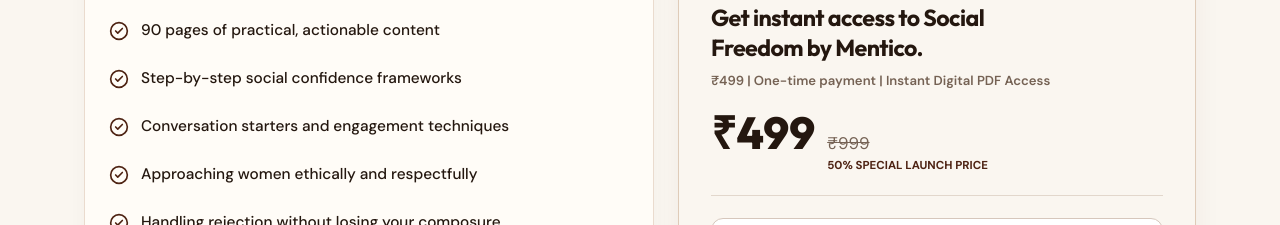
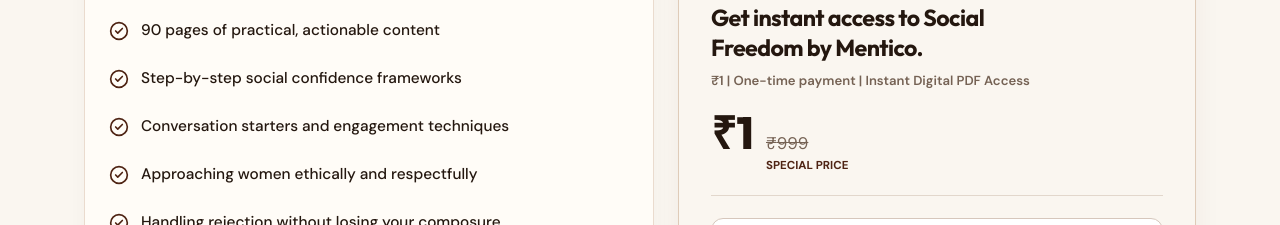
Before and after one commit to piyushduebycse/menticoooooo, a React (Vite) app: page /purchase in a window 1280 px wide. Shown: the part 415-640 px from the top of the page. Built offline with nearby package versions, Linux system fonts and the light colour scheme; no server answers.

Commit message:
Set shared production course price to one rupee

```diff
--- /dev/null
+++ b/shared/product.js
@@ -0,0 +1,5 @@
+// One authoritative price for browser displays and Razorpay order creation.
+// Stored in source so stale hosting/build environment variables cannot disagree.
+export const PRODUCT_PRICE_INR = 1;
+export const PRODUCT_AMOUNT_IN_PAISE = PRODUCT_PRICE_INR * 100;
+export const PRODUCT_CURRENCY = 'INR';
--- a/src/components/PdfHighlightsModal.jsx
+++ b/src/components/PdfHighlightsModal.jsx
@@ -1,7 +1,8 @@
+import { PRODUCT_PRICE_INR } from '../../shared/product.js';
 import React from 'react';
 import { X, Lock, CheckCircle2, BookOpen, ArrowRight, Sparkles, Shield, Eye } from 'lucide-react';
 
-export default function PdfHighlightsModal({ isOpen, onClose, onUnlock, currentPrice = 1, originalPrice = 999 }) {
+export default function PdfHighlightsModal({ isOpen, onClose, onUnlock, currentPrice = PRODUCT_PRICE_INR, originalPrice = 999 }) {
   if (!isOpen) return null;
 
   return (
@@ -181,7 +182,7 @@ export default function PdfHighlightsModal({ isOpen, onClose, onUnlock, currentP
                 ₹{originalPrice.toLocaleString('en-IN')}
               </span>
               <span className="badge-red" style={{ fontSize: '0.65rem', padding: '0.15rem 0.45rem' }}>
-                50% OFF
+                SPECIAL PRICE
               </span>
             </div>
             <div style={{ fontSize: '0.72rem', color: 'var(--text-muted)' }}>
--- a/src/pages/Home.jsx
+++ b/src/pages/Home.jsx
@@ -1,3 +1,4 @@
+import { PRODUCT_PRICE_INR } from '../../shared/product.js';
 import React, { useState, useEffect, useRef } from 'react';
 import { useNavigate } from 'react-router-dom';
 import {
@@ -34,8 +35,7 @@ export default function Home() {
   const hasPurchased = Boolean(user?.hasPurchased || user?.hasPurchasedPdf || storedPass?.hasPurchased);
 
   const originalPrice = 999;
-  const envPrice = Number(import.meta.env.VITE_PRODUCT_PRICE_INR);
-  const currentPrice = (Number.isFinite(envPrice) && envPrice > 1) ? envPrice : 499;
+  const currentPrice = PRODUCT_PRICE_INR;
 
   const [showStickyBar, setShowStickyBar] = useState(false);
   const [activeFaq, setActiveFaq] = useState(null);
@@ -903,7 +903,7 @@ export default function Home() {
                     <span className="mentico-sticky-title">Social Freedom</span>
                     <span className="mentico-sticky-price">₹{currentPrice.toLocaleString('en-IN')}</span>
                     <span className="mentico-sticky-original-price">₹{originalPrice.toLocaleString('en-IN')}</span>
-                    <span className="mentico-sticky-badge">50% OFF</span>
+                    <span className="mentico-sticky-badge">SPECIAL PRICE</span>
                   </div>
                   <div className="mentico-sticky-sublabel">
                     Instant PDF Access • 30-Day Challenge Included
--- a/src/pages/Product.jsx
+++ b/src/pages/Product.jsx
@@ -1,3 +1,4 @@
+import { PRODUCT_PRICE_INR } from '../../shared/product.js';
 import React, { useState, useEffect } from 'react';
 import { useNavigate, useSearchParams, Link } from 'react-router-dom';
 import {
@@ -81,9 +82,7 @@ export default function Product() {
   }, [user]);
 
   const originalPrice = 999; // in INR
-  const envPrice = Number(import.meta.env.VITE_PRODUCT_PRICE_INR);
-  const basePrice = (Number.isFinite(envPrice) && envPrice > 1) ? envPrice : 499;
-  const currentPrice = basePrice;
+  const currentPrice = PRODUCT_PRICE_INR;
 
   const handlePurchase = async () => {
     setCouponError('');
@@ -593,7 +592,7 @@ export default function Product() {
                       marginBottom: '1.25rem',
                     }}
                   >
-                    ₹499 | One-time payment | Instant Digital PDF Access
+                    ₹{currentPrice} | One-time payment | Instant Digital PDF Access
                   </div>
 
                   {/* Price display in INR */}
@@ -615,7 +614,7 @@ export default function Product() {
                         ₹{originalPrice.toLocaleString('en-IN')}
                       </span>
                       <span style={{ fontSize: '0.72rem', color: 'var(--red-primary)', fontWeight: 700, fontFamily: 'var(--font-mono)' }}>
-                        50% SPECIAL LAUNCH PRICE
+                        SPECIAL PRICE
                       </span>
                     </div>
                   </div>
@@ -925,7 +924,7 @@ export default function Product() {
               <div className="mobile-pinned-price-line">
                 <span className="mobile-pinned-price">₹{currentPrice.toLocaleString('en-IN')}</span>
                 <span className="mobile-pinned-original-price">₹{originalPrice.toLocaleString('en-IN')}</span>
-                <span className="mobile-pinned-badge">50% OFF</span>
+                <span className="mobile-pinned-badge">SPECIAL PRICE</span>
               </div>
               <div className="mobile-pinned-sublabel">
                 Social Freedom // Instant PDF Access
--- a/src/pages/Terms.jsx
+++ b/src/pages/Terms.jsx
@@ -1,3 +1,4 @@
+import { PRODUCT_PRICE_INR } from '../../shared/product.js';
 import React from 'react';
 import { Shield, FileText, CheckCircle2, AlertCircle, Mail, Printer } from 'lucide-react';
 
@@ -34,7 +35,7 @@ export default function Terms() {
               marginBottom: '0.5rem',
             }}
           >
-            Social Freedom Course | One-Time Purchase: ₹499
+            Social Freedom Course | One-Time Purchase: ₹{PRODUCT_PRICE_INR}
           </p>
           <p style={{ fontSize: '0.95rem', color: 'var(--text-secondary)', maxWidth: '620px', margin: '0 auto' }}>
             By purchasing, downloading, or accessing the Mentico Social Freedom Course, you agree to the following Terms &amp; Conditions.
```
Also changed, not shown: api/razorpay/create-order.js (+4 -3 lines), 2 other files (tests, documents, lock files or other folders).
